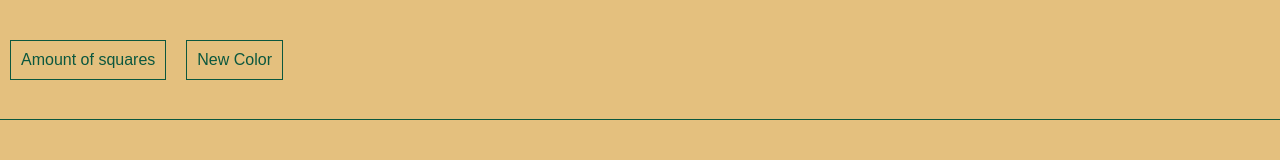
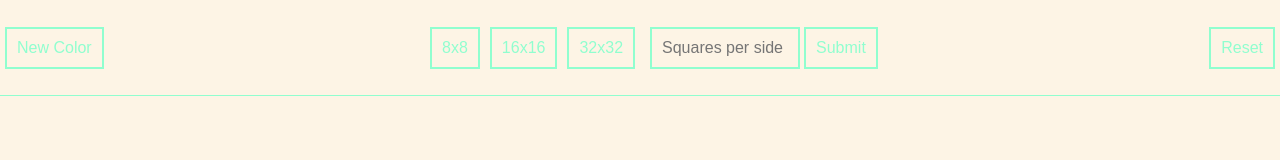
Before and after one commit to anna-sara/Square-Sketch, a plain HTML site: page index.html in a window 1280 px wide. Both pictures are taken after a click on the button "New Color". Drawn offline with Linux system fonts and the light colour scheme.

Commit message:
Added  more choices for user: choice buttons(amount of squares), text input(amount of sqaures) and  a reset button for default layout.

```diff
--- a/index.html
+++ b/index.html
@@ -6,12 +6,21 @@
     <meta name="viewport" content="width=device-width, initial-scale=1.0">
     <script src="js/script.js" defer></script>
     <link rel="stylesheet" href="style.css">
-    <title>Etch-a-sketch</title>
+    <title>Square sketch</title>
 </head>
 <body>
     <header>
-        <button class="amountOfSquares btn">Amount of squares</button>
         <button class="newColor btn">New Color</button>
+
+        <button value="8" class="amountOfSquares btn">8x8</button>
+        <button value="16" class="amountOfSquares btn">16x16</button>
+        <button value="32" class="amountOfSquares btn">32x32</button>
+        <form action="">
+            <input type="text" id="amountChoiceID" placeholder="Squares per side">
+            <input type="button" class="amountOfSquaresOwnChoice" value="Submit">
+            </form>
+
+        <button class="reset btn">Reset</button>
     </header>
     <main id="container">
 
--- a/js/script.js
+++ b/js/script.js
@@ -1,9 +1,22 @@
-// Container that will contain boxes
+// Find element and put them in varible
 const container = document.querySelector('#container');
-const btnAmountOfSquares = document.querySelector('.amountOfSquares');
-btnAmountOfSquares.addEventListener('click', changeAmountOfSquare);
+
+const btnAmountOfSquares = Array.from(document.querySelectorAll('.amountOfSquares'));
+btnAmountOfSquares.forEach(btn => btn.addEventListener('click', changeAmountOfSquare));
+
+const btnSquaresUserChoice = document.querySelector('.amountOfSquaresOwnChoice');
+btnSquaresUserChoice.addEventListener('click', squareUserChoice);
+
+const inputUserChoice = document.querySelector('#amountChoiceID');
+
 const btnNewColor = document.querySelector('.newColor');
 btnNewColor.addEventListener('click', randomRGB);
+
+const btnReset = document.querySelector('.reset');
+btnReset.addEventListener('click', resetAll);
+
+const btns = Array.from(document.querySelectorAll('.btn'));
+
 //Default color of squares
 let rgbColor = "11, 87, 62";
 //Start default amount of squares
@@ -13,6 +26,7 @@ makeSquares(8);
 that will listen for mouseover and then call the function
 changeBgColorHover*/
 function makeSquares(amount) {
+    console.log(amount);
     let squaresPerSide = amount;
     let amountOfSquares = squaresPerSide * squaresPerSide;
     // Change the grid in container div
@@ -26,7 +40,7 @@ function makeSquares(amount) {
         div.addEventListener("mouseover", changeBgColorHover);
     }
 
-    }
+}
 
 /*Function that will change the backgroundcolor at hover. Color alpha
 changes til the backgroundcolor disapears and then it starts over again */
@@ -34,16 +48,12 @@ function changeBgColorHover(e) {
 
     let bgColor = e.target.style.backgroundColor;
 
-    console.log(bgColor)
-
     switch (bgColor) {
         case "":
             e.target.style.backgroundColor = `rgb(${rgbColor})`;
-            console.log(rgbColor);
             break;
         case `rgb(${rgbColor})`:
             e.target.style.backgroundColor = `rgba(${rgbColor}, 0.8)`;
-            console.log(rgbColor);
             break;
         case  `rgba(${rgbColor}, 0.8)`:
             e.target.style.backgroundColor =  `rgba(${rgbColor}, 0.6)`;
@@ -59,7 +69,6 @@ function changeBgColorHover(e) {
             break;
         default:
             break;
-
     }
 }
 
@@ -74,6 +83,30 @@ function randomRGB() {
     let b = randomBetween(0, 255);
     rgbColor = `${r}, ${g}, ${b}`;
 
+    changeColorsLayout();
+}
+
+function changeColorsLayout() {
+    document.querySelector('header').style.borderColor = `rgb(${rgbColor})`;
+    btns.forEach(btn => btn.style.borderColor = `rgb(${rgbColor})`);
+    btns.forEach(btn => btn.style.color = `rgb(${rgbColor})`);
+    btnSquaresUserChoice.style.borderColor = `rgb(${rgbColor})`;
+    btnSquaresUserChoice.style.color = `rgb(${rgbColor})`;
+    inputUserChoice.style.borderColor = `rgb(${rgbColor})`
+    inputUserChoice.style.color = `rgb(${rgbColor})`;
+}
+
+function squareUserChoice(e) {
+
+    // Sets backgroundcolor to ""
+    let boxes = Array.from(document.querySelectorAll('.box'));
+    boxes.forEach(box => box.style.backgroundColor = "");
+
+    let usersChoice = document.getElementById('amountChoiceID').value;
+    console.log(usersChoice);
+
+    makeSquares(usersChoice);
+
 }
 
 /* Function that will change the amount of squares */
@@ -84,18 +117,30 @@ function changeAmountOfSquare(e) {
     boxes.forEach(box => box.style.backgroundColor = "");
 
     // Users choice
-    let amount  = prompt("Choose a number of squares per side for the new grid (Max 80)");
+    let amount  = e.target.value;
 
    // Checks if amount is bigger then 80
     if(amount  > 80) {
         alert("Your number is to high. Pick a new number")
-       amount  = prompt("Choose a number of squares per side for the new grid (Max 80)");
+        amount  = prompt("Choose a number of squares per side for the new grid (Max 80)");
     }
     // Checks if users choice is a number
     if (isNaN(amount)) {
         alert("You must pick a number");
-       amount  = prompt("Choose a number of squares per side for the new grid (Max 80)");
+        amount  = prompt("Choose a number of squares per side for the new grid (Max 80)");
     }
 
     makeSquares(amount);
 }
+
+function resetAll() {
+
+    makeSquares(8);
+
+    let boxes = Array.from(document.querySelectorAll('.box'));
+    boxes.forEach(box => box.style.backgroundColor = "");
+    usersChoice = document.getElementById('amountChoiceID').value = "";
+    rgbColor = "11, 87, 62";
+
+    changeColorsLayout();
+}
--- a/style.css
+++ b/style.css
@@ -4,33 +4,63 @@
     box-sizing: border-box;
 }
 
+body {
+    background-color: rgb(253, 244, 229);
+}
 header {
     display: flex;
     align-items: center;
-    background-color: #e4c07e;
-    height: 15vh;
+    justify-content: space-between;
+    height: 12vh;
     border-bottom: 1px solid #0b573e;
 }
 
 .btn {
-    border: none;
     padding: 10px;
     font-size: 1em;
-    margin: 10px;
-    background-color: #e4c07e;;
-    color: #0b573e;;
-    border: 1px solid #0b573e;
+    margin: 5px;
+    background-color: rgb(253, 244, 229);
+    color: #0b573e;
+    border: 2px solid #0b573e;
+}
+
+
+input {
+    padding: 10px;
+    font-size: 1em;
+    background-color: rgb(253, 244, 229);
+    color: #0b573e;
+    border: 2px solid #0b573e;
+}
+
+.amountOfSquaresOwnChoice {
+    margin-right: 10px;
+}
+
+.amountOfSquaresOwnChoice:hover {
+    border-width: 3px;
+}
+
+#amountChoiceID {
+   max-width: 150px;
+   margin-left: 10px;
 }
 
 .btn:hover {
-    background-color: rgb(11, 87, 62);
-    color: #e4c07e;
+    border-width: 3px;
+}
+
+.newColor {
+    margin-right: auto;
+}
+
+.reset {
+    margin-left: auto;
 }
 
 #container {
-    height: 85vh;
+    height: 87vh;
     display: grid;
     grid-template-areas: none;
     gap: 1px;
-    background-color: #e4c07e;
 }
```
